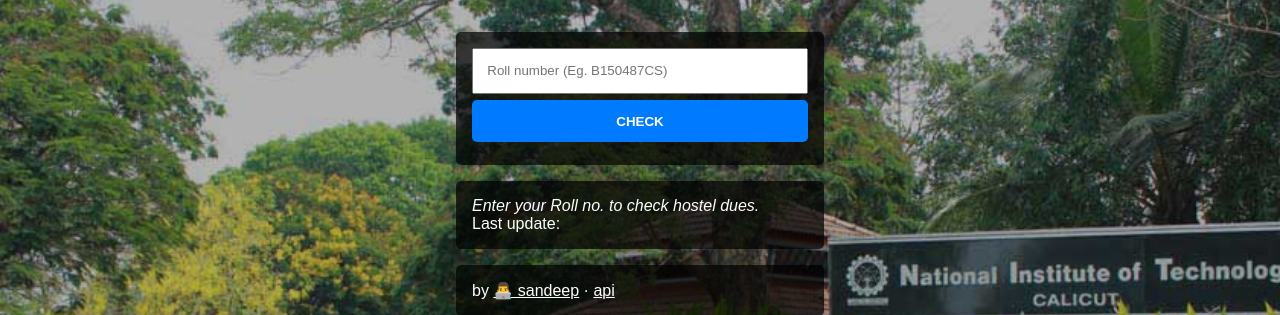
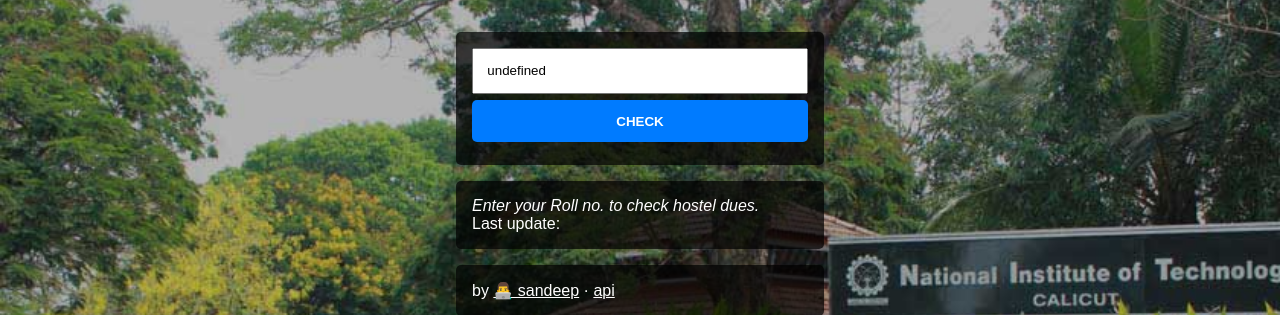
Before and after one commit to s-n-d-p/hostel-dues, a Flask app: template templates/homepage.html in a window 1280 px wide. Shown: the part 77-392 px from the top of the page. Run offline with Flask 2, Linux system fonts and the light colour scheme; the template is opened without the code that fills it, so the values that code supplies are empty.

Commit message:
use localStorage to cache roll_numer
add script to use localStorage to cache previosly entered roll no.

```diff
--- a/templates/homepage.html
+++ b/templates/homepage.html
@@ -1,7 +1,7 @@
 <html>
     <head>
         <title>Hostel Dues | NIT Calicut</title>
-        <meta name="viewport" content="width=device-width, initial-scale=1.0, user-scalable=nos, minimum-scale=1.0, maximum-scale=1.0">
+        <meta name="viewport" content="width=device-width, initial-scale=1.0, user-scalable=no, minimum-scale=1.0, maximum-scale=1.0">
         <meta charset="utf-8">
         <link rel="icon" href="../static/favicon.ico">
         <link rel=stylesheet type=text/css href="../static/css/styles.css">
@@ -23,8 +23,8 @@
         <main>
             <form action="" method="post">
                  <input type="text" placeholder="Roll number (Eg. B150487CS)"
-                        name="roll_no" required="true" autocomplete="off" >
-                 <input class="button" type="submit" value="Check">
+                        name="roll_no" id="roll_no" required="true" autocomplete="off" >
+                 <input class="button" type="submit" id="check" value="Check">
             </form>
             <div class="message">
             {% if (name and due) or result %}
@@ -44,5 +44,14 @@
                 <a href="http://hostel-dues.herokuapp.com/roll_no">api</a>
             </div>
         </main>
+
+        <script>
+            if ( localStorage.roll_no !== null ) {
+                document.getElementById('roll_no').value = localStorage.roll_no;
+            }
+            document.getElementById('roll_no').addEventListener('change',function() {
+                localStorage.roll_no = document.getElementById('roll_no').value;
+            });
+        </script>
     </body>
 </html>
```
